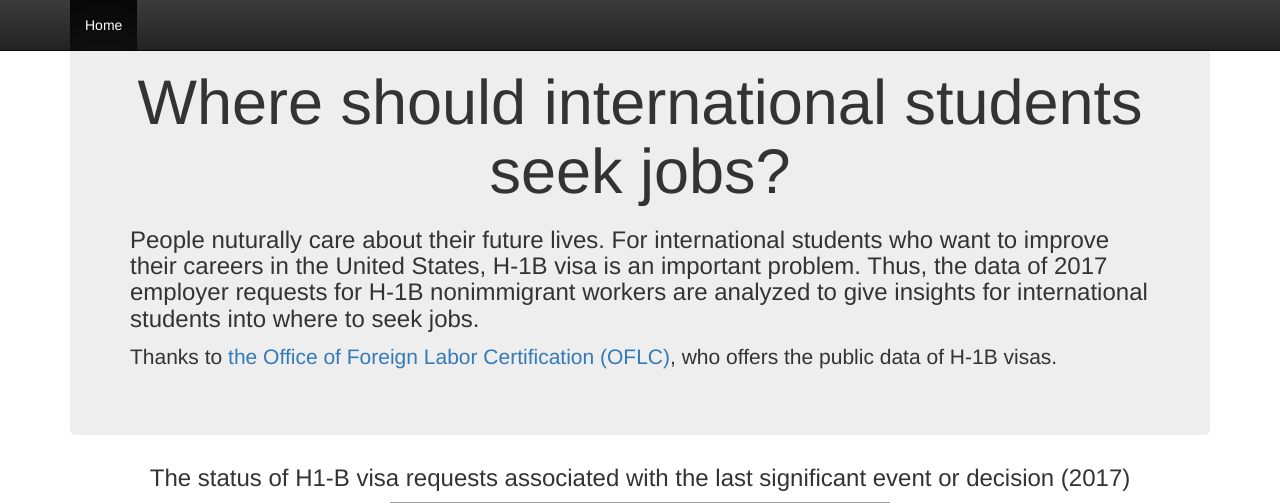
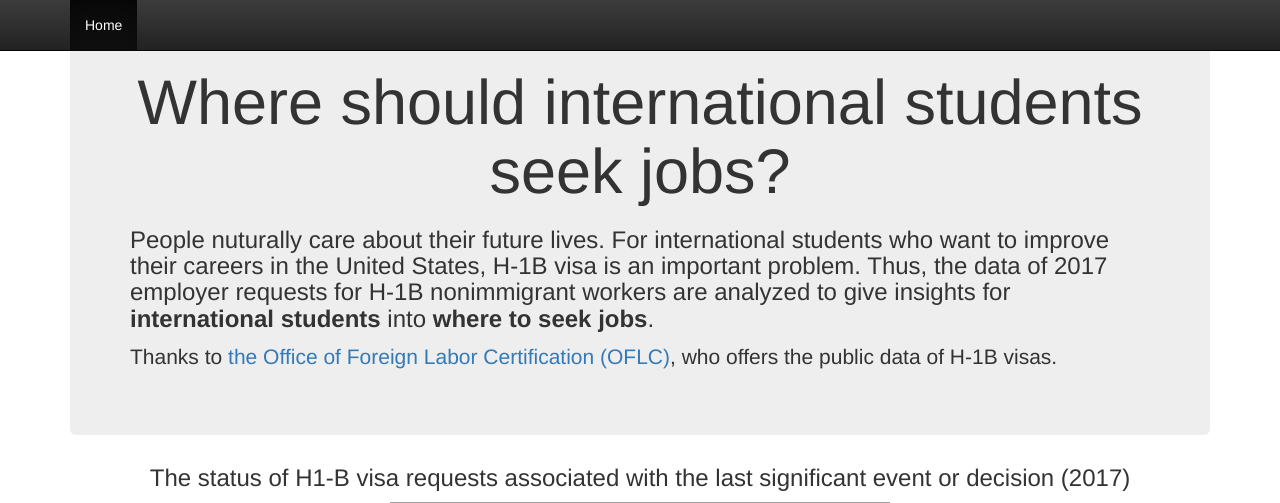
Before and after one commit to clairelee23/IDS-2018S, a Flask app: page / in a window 1280 px wide. Shown: the top 503 px of the page. Run offline with Flask 2, Linux system fonts and the light colour scheme; some libraries are stand-ins or nearby versions; grey boxes are pictures that could not be loaded.

Commit message:
V5.0-Revised statements

```diff
--- a/templates/index.html
+++ b/templates/index.html
@@ -45,7 +45,7 @@
       <!-- Main jumbotron for a primary marketing message or call to action -->
       <div class="jumbotron">
     	<h1  style="text-align:center">Where should international students seek jobs?</h1>
-        <h3>People nuturally care about their future lives. For international students who want to improve their careers in the United States, H-1B visa is an important problem. Thus, the data of 2017 employer requests for H-1B nonimmigrant workers are analyzed to give insights for international students into where to seek jobs.</h3>
+        <h3>People nuturally care about their future lives. For international students who want to improve their careers in the United States, H-1B visa is an important problem. Thus, the data of 2017 employer requests for H-1B nonimmigrant workers are analyzed to give insights for <strong>international students</strong> into <strong>where to seek jobs</strong>.</h3>
         <p>Thanks to <a href="https://www.foreignlaborcert.doleta.gov/performancedata.cfm#dis"> the Office of Foreign Labor Certification (OFLC)</a>, who offers the public data of H-1B visas.
         </p>
       </div>
@@ -54,6 +54,9 @@
       The status of H1-B visa requests associated with the last significant event or decision (2017)
       </h3>
       <iframe width="500" height="300" scrolling="no" frameborder="no" src="https://fusiontables.google.com/embedviz?containerId=googft-gviz-canvas&amp;q=select+col0%2C+count()+from+1kkAxgXtjvmOKVNGJlazh-C6zQNWYD7Guy8ClHp3t+group+by+col0+order+by+count()+asc+limit+10&amp;viz=GVIZ&amp;t=PIE&amp;uiversion=2&amp;gco_forceIFrame=true&amp;gco_hasLabelsColumn=true&amp;width=500&amp;height=300"></iframe>
+      <p>
+      1.4% requests were denied last year, which means at least one in a hundred requests is likely to be denied. This is a problem which international students are worried about.
+      </p>
       </div>
 
       <div style="text-align:center">
@@ -69,6 +72,7 @@
       <p style="text-align:center">
       Yellow marker: < $80,000 | Green marker: $80,000 - $200,000 | Red marker: > $200,000
       </p>
+      <p><strong>Coastal areas</strong> will be great places to seek opportunities.</p>
       </div>
 
      </div> <!-- /page-header -->
```
